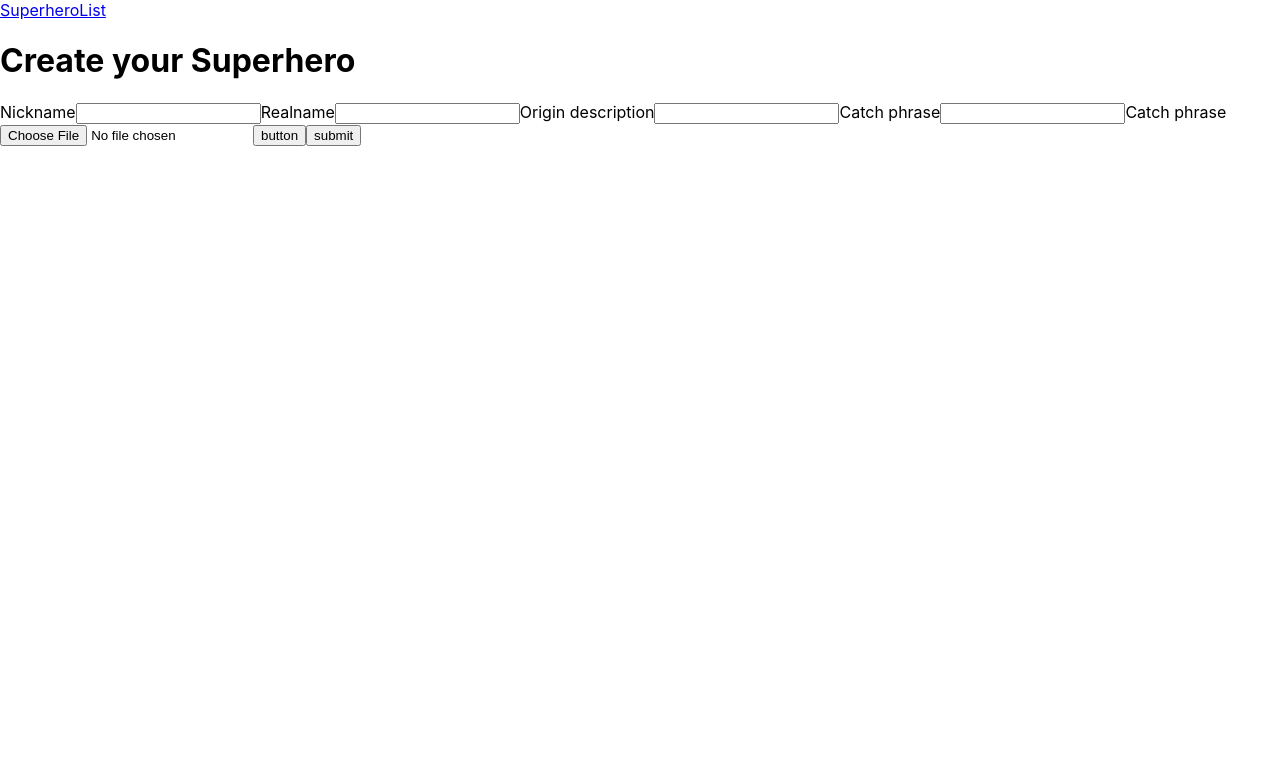
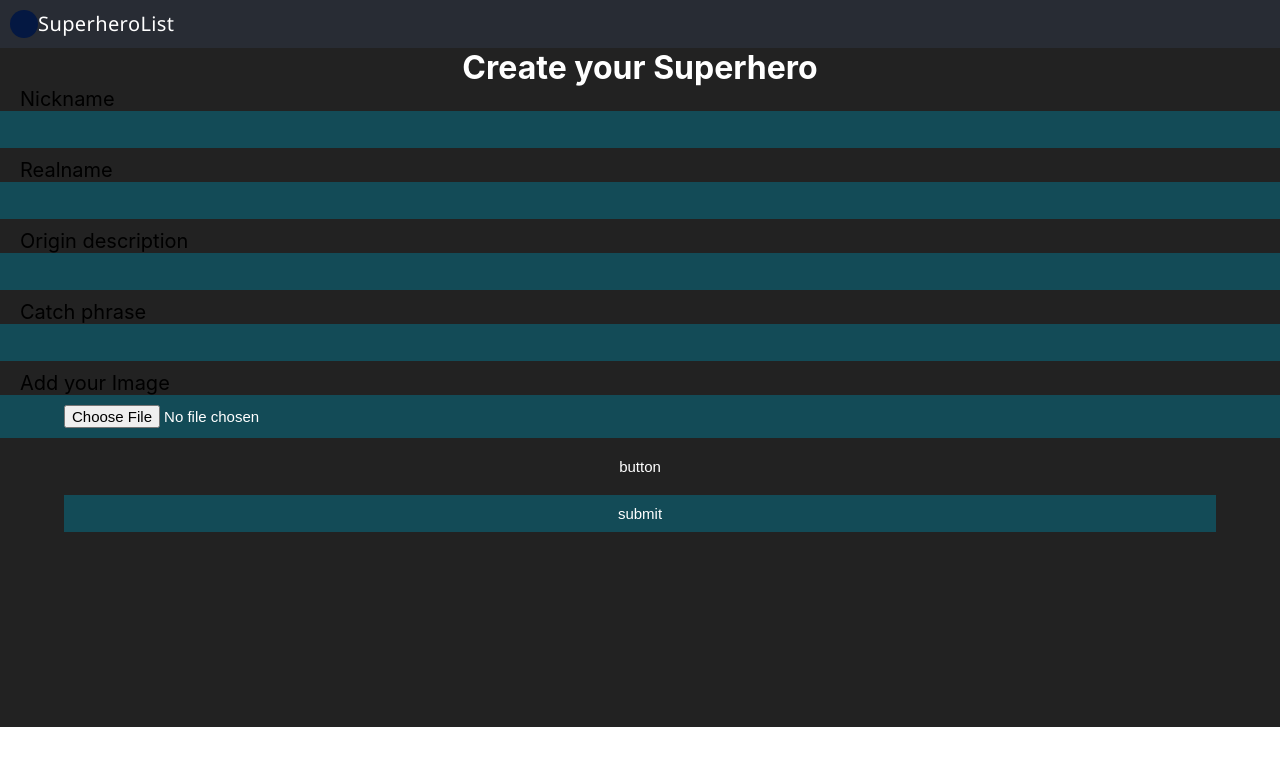
Before and after one commit to 19thanks96/super-heroes, a React (Create React App) app in the folder frontend/: page /createhero in a window 1280 px wide. Shown: the top 766 px of the page. Built offline with nearby package versions, Linux system fonts and the light colour scheme; no server answers.

Commit message:
add styles for frontend

```diff
--- a/frontend/src/App.css
+++ b/frontend/src/App.css
@@ -36,3 +36,7 @@
     transform: rotate(360deg);
   }
 }
+
+#root{
+
+}
--- a/frontend/src/components/CreateSuperHero.tsx
+++ b/frontend/src/components/CreateSuperHero.tsx
@@ -26,7 +26,7 @@ export const CreateSuperHero: React.FC = () => {
 
     return (
         <>
-            <h1>Create your Superhero</h1>
+            <h1 className='creatingHero'>Create your Superhero</h1>
             <form onSubmit={handleSubmit}>
                 <label htmlFor="nickname">Nickname</label>
                 <input
@@ -72,7 +72,7 @@ export const CreateSuperHero: React.FC = () => {
                     }}
                 />
 
-                <label htmlFor="img">Catch phrase</label>
+                <label htmlFor="img">Add your Image</label>
                 <input
                     name="images"
                     id="images"
@@ -82,7 +82,7 @@ export const CreateSuperHero: React.FC = () => {
                     }}
                 />
                 <button type="button">button</button>
-                <input type="submit" value="submit" />
+                <input type="submit" id='submit' value="submit" />
             </form>
         </>
     )
--- a/frontend/src/components/Layout.tsx
+++ b/frontend/src/components/Layout.tsx
@@ -1,9 +1,10 @@
 import { Outlet, Link } from 'react-router-dom'
+import './components.css'
 
 const Layout = () => {
     return (
         <>
-            <Link to="/">SuperheroList</Link>
+            <Link className='herolist' to="/">SuperheroList</Link>
             <Outlet />
         </>
     )
--- a/frontend/src/components/SuperheroList.tsx
+++ b/frontend/src/components/SuperheroList.tsx
@@ -1,7 +1,8 @@
 import { Link } from 'react-router-dom'
 import React, { useEffect } from 'react'
-import { SuperHero,   } from '../types'
-import { fetchSuperHeroes, url} from '../api'
+import { SuperHero } from '../types'
+import { fetchSuperHeroes, url } from '../api'
+import './components.css'
 export type SuperheroListProps = {
     superheroes: Array<SuperHero>
 }
@@ -11,19 +12,19 @@ export const SuperheroList: React.FC<SuperheroListProps> = (props) => {
         return (
             <div className="hero" key={e.nickname + index}>
                 <div className="nickname">
-                    <h2>{e.nickname}</h2>
+                    <h2>{e.nickname.toLocaleUpperCase()}</h2>
                 </div>
                 <div className="realname">
-                    <p>Realname:</p>
-                    {e.real_name}
+                    <p>Realname: </p>
+                    <p>{e.real_name}</p>
                 </div>
                 <div className="description">
-                    <p>Description</p>
-                    {e.origin_description}
+                    <p>Description: </p>
+                    <p>{e.origin_description}</p>
                 </div>
                 <div className="phrase">
-                    <p>Catch Phrase</p>
-                    {e.catch_phrase}
+                    <p>Catch Phrase: </p>
+                    <p>{e.catch_phrase}</p>
                 </div>
                 <div className="img">
                     <img src={url + '/' + e.images[0]} />
@@ -39,5 +40,10 @@ export const SuperheroList: React.FC<SuperheroListProps> = (props) => {
             </>
         )
     }
-    return <div>{superHeroElements}</div>
+    return (
+        <>
+            <div className="allhero">{superHeroElements}</div>
+            <Link className='newhero' to="/createhero">Add new hero</Link>
+        </>
+    )
 }
--- /dev/null
+++ b/frontend/src/components/components.css
@@ -0,0 +1,119 @@
+.herolist{
+    background-color: #282c34;
+    display: block;
+    padding: 10px;
+    text-decoration: none;
+    color: white;
+    display: flex;
+    font-family: "Segoe UI", Arial, sans-serif;
+    font-size: 20px;
+    line-height: 1.4;
+    letter-spacing: 0.02em;
+}
+
+.herolist::before{
+    content: '';
+    display: block;
+    width: 28px;
+    height: 28px;
+    border-radius: 50%;
+    background-color: rgb(4, 24, 66);
+
+}
+
+.allhero{
+    display: flex;
+    padding: 20px;
+    justify-content: space-around;
+}
+
+.hero{
+    flex: 2;
+    padding: 10px;
+    margin: 20px;
+    border: 1px solid #BABFC4;
+    border-radius: 10px;
+    box-shadow: 7px 9px 10px 0px;
+}
+
+p{
+    display: inline-block;
+    padding-right: 10px;
+}
+
+.newhero{
+    display: block;
+    text-align: center;
+    background-color: #34476e;
+    padding: 10px;
+    margin: 0 200px 0 200px;
+    border-radius: 10px;
+    text-decoration: none;
+    color: white;
+}
+
+.img{
+    display: flex;
+    justify-content: center; /* horizontally center */
+    align-items: center;
+}
+
+img{
+    max-width: 100%;
+    max-height: 100%;
+}
+
+form input:not([type='checkbox']),
+    form textarea,
+    form button{
+    width: 90%;
+    padding: 10px 5%;
+    font-family: 'Prompt', sans-serif;
+    font-weight: 300;
+    margin-bottom: 10px;
+    border:0;
+    background: #134b57;
+    color: #fff;
+    outline: none;
+    font-size: 15px;
+}
+
+label{
+    padding: 20px;
+    font-size: 20px;
+}
+
+#submit {
+    margin-left: 5%;
+    cursor: pointer;
+    transition: transform 500ms ease;
+}
+
+#submit :hover{
+    transform: scale(1.5);
+}
+
+form,
+form button{
+    background:#222 ;
+    width: 100%;
+}
+
+.user form button:hover{
+    transform: scale(1.2);
+}
+
+.creatingHero{
+    color: white;
+    text-align: center;
+    margin: 0;
+    background: #222;
+}
+
+#root{
+    min-height: 100vh;
+}
+
+form {
+    min-height: 80vh;
+}
```
Also changed, not shown: 1 other file (tests, documents, lock files or other folders).
